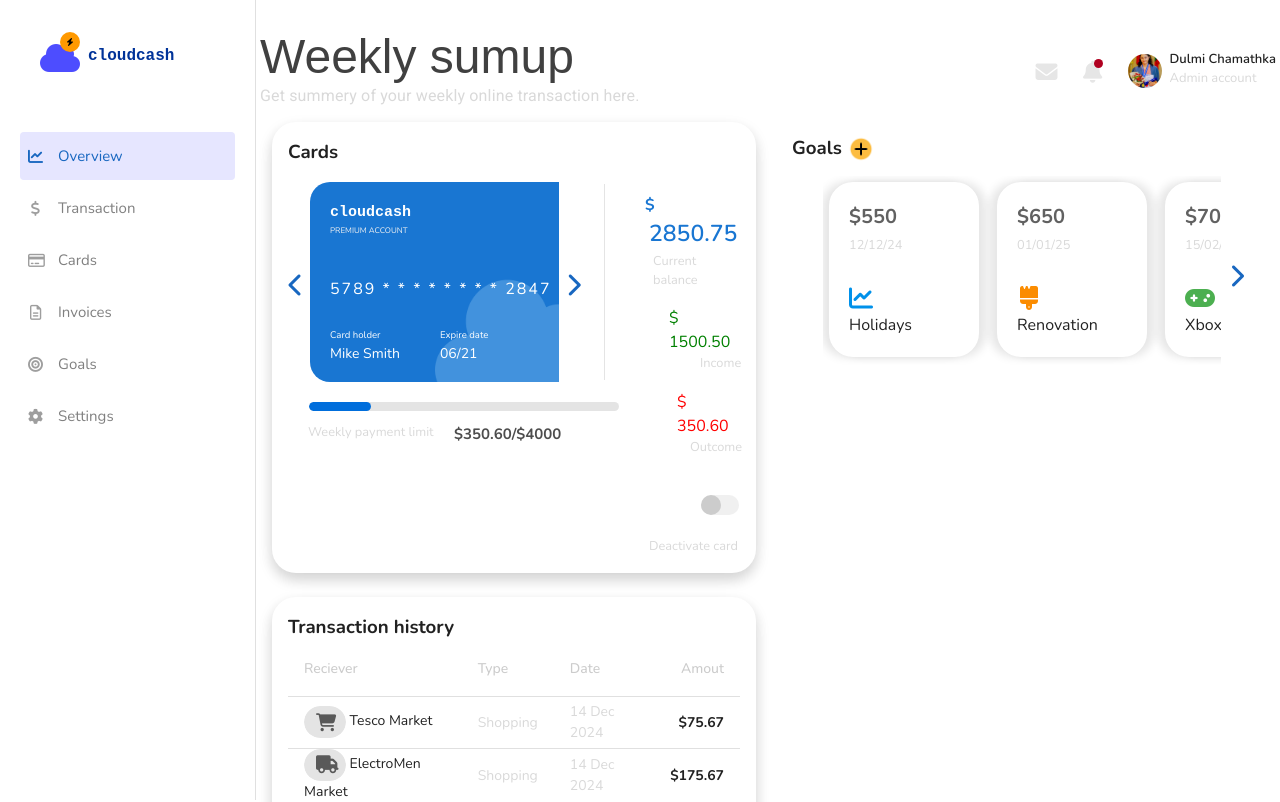
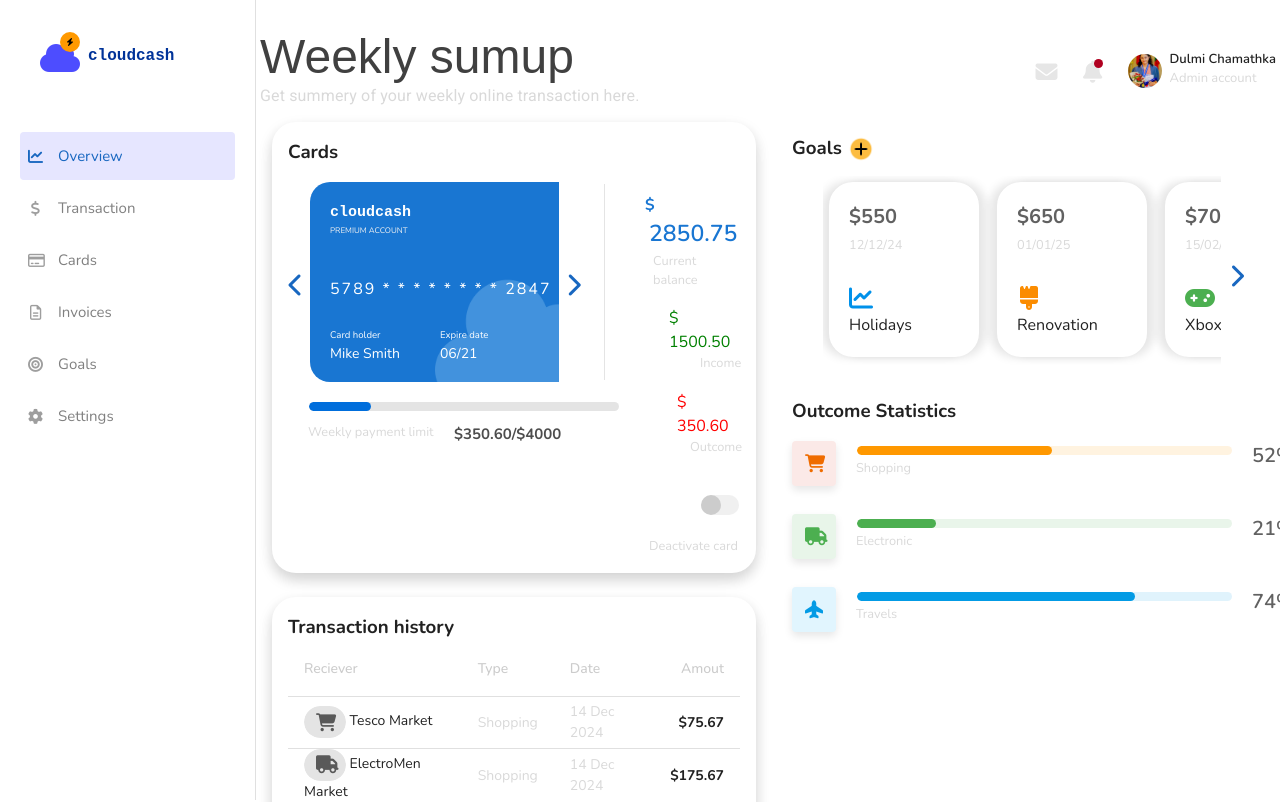
Before and after one commit to Dulmichamathka/vue-weeklysumup-dashboard, a Vue app in the folder weeklysumup-dashboard/: page /dashboard in a window 1280 px wide. Shown: the top 802 px of the page. Built offline with nearby package versions, Linux system fonts and the light colour scheme.

Commit message:
complete outcome statistics component

```diff
--- a/weeklysumup-dashboard/src/components/Goals.vue
+++ b/weeklysumup-dashboard/src/components/Goals.vue
@@ -87,4 +87,9 @@ const goals = [
 .v-slide-group_container {
   margin-left: 0 !important;
 }
+
+.v-slide-group__prev,
+.v-slide-group__next {
+  min-width: 10px !important;
+}
 </style>
--- /dev/null
+++ b/weeklysumup-dashboard/src/components/Outcome.vue
@@ -0,0 +1,116 @@
+<template>
+  <h3 class="mb-2">Outcome Statistics</h3>
+
+  <div class="mt-4 d-flex">
+    <v-btn
+      flat
+      style="box-shadow: 0 4px 8px rgba(0, 0, 0, 0.1)"
+      tonal
+      color="#FBE9E7"
+      ><v-icon color="#EF6C00" icon="fas fa-cart-shopping"></v-icon
+    ></v-btn>
+    <div class="progress">
+      <v-progress-linear
+        height="9"
+        rounded
+        color="orange"
+        model-value="52"
+        style="width: 375px; margin-left: 21px; margin-top: 5px"
+      ></v-progress-linear>
+      <small style="color: #d9d9d9; margin-left: 20px">Shopping</small>
+    </div>
+    <div>
+      <p
+        style="
+          font-weight: 600;
+          font-size: 20px;
+          color: #616161;
+          margin-left: 20px;
+        "
+      >
+        52%
+      </p>
+    </div>
+  </div>
+
+  <div class="mt-7 d-flex">
+    <v-btn
+      style="box-shadow: 0 4px 8px rgba(0, 0, 0, 0.1)"
+      flat
+      tonal
+      color="#E8F5E9"
+      ><v-icon color="green" icon="fas fa-truck"></v-icon
+    ></v-btn>
+    <div class="progress">
+      <v-progress-linear
+        height="9"
+        rounded
+        color="green"
+        model-value="21"
+        style="width: 375px; margin-left: 21px; margin-top: 5px"
+      ></v-progress-linear>
+      <small style="color: #d9d9d9; margin-left: 20px">Electronic</small>
+    </div>
+    <div>
+      <p
+        style="
+          font-weight: 600;
+          font-size: 20px;
+          color: #616161;
+          margin-left: 20px;
+        "
+      >
+        21%
+      </p>
+    </div>
+  </div>
+
+  <div class="mt-7 d-flex">
+    <v-btn
+      flat
+      style="box-shadow: 0 4px 8px rgba(0, 0, 0, 0.1)"
+      tonal
+      color="#E1F5FE"
+      ><v-icon color="#039BE5" icon="fas fa-plane-up"></v-icon
+    ></v-btn>
+    <div class="progress">
+      <v-progress-linear
+        height="9"
+        rounded
+        color="#039BE5"
+        model-value="74"
+        style="width: 375px; margin-left: 21px; margin-top: 5px"
+      ></v-progress-linear>
+      <small style="color: #d9d9d9; margin-left: 20px">Travels</small>
+    </div>
+    <div>
+      <p
+        style="
+          font-weight: 600;
+          font-size: 20px;
+          color: #616161;
+          margin-left: 20px;
+        "
+      >
+        74%
+      </p>
+    </div>
+  </div>
+</template>
+
+<script setup></script>
+
+<style scoped>
+.v-btn--size-default {
+  min-width: 0px;
+  padding: 0 13px;
+}
+
+.v-btn.v-btn--density-default {
+  height: calc(var(--v-btn-height) + 9px);
+}
+
+.v-progress-linear__determinate {
+  background: rgb(228, 119, 10) !important;
+}
+</style>
--- a/weeklysumup-dashboard/src/views/Dashboard.vue
+++ b/weeklysumup-dashboard/src/views/Dashboard.vue
@@ -11,6 +11,7 @@
 
       <v-col cols="12" sm="12" md="6">
         <v-col cols="12" sm="12" md="12"><Goals /></v-col>
+        <v-col cols="12" sm="12" md="12"><Outcome /></v-col>
       </v-col>
     </v-row>
   </v-container>
@@ -20,5 +21,6 @@ import Header from "../components/Header.vue";
 import Cards from "../components/Cards.vue";
 import TransactionHistory from "../components/TransactionHistory.vue";
 import Goals from "../components/Goals.vue";
+import Outcome from "../components/Outcome.vue";
 </script>
 <style scoped></style>
```
